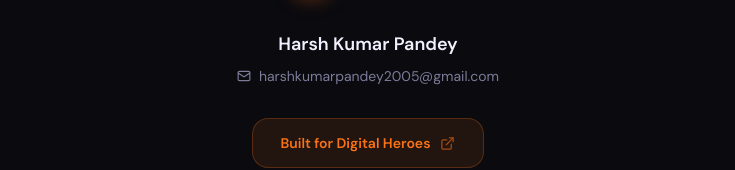
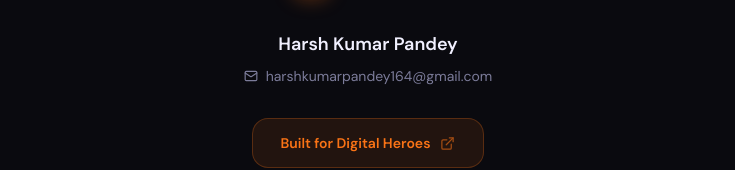
Before and after one commit to Harshkumarpandey111/waygo, a React (Vite) app in the folder client/: page / in a window 1280 px wide. Shown: the part 3939-4109 px from the top of the page, without its empty margins (272-1007 px from the left). Built offline with nearby package versions, Linux system fonts and the light colour scheme; no server answers; a web font is replaced by a local one.

Commit message:
fix: update email to harshkumarpandey164@gmail.com

```diff
--- a/client/src/components/layout/Footer.jsx
+++ b/client/src/components/layout/Footer.jsx
@@ -28,12 +28,12 @@ export default function Footer() {
               Harsh Kumar Pandey
             </p>
             <a
-              href="mailto:harshkumarpandey2005@gmail.com"
+              href="mailto:harshkumarpandey164@gmail.com"
               className="inline-flex items-center gap-2 text-sm text-[var(--text-muted)] hover:text-accent transition-colors duration-200"
               aria-label="Send email to Harsh Kumar Pandey"
             >
               <Mail size={14} />
-              harshkumarpandey2005@gmail.com
+              harshkumarpandey164@gmail.com
             </a>
           </div>
 
```
